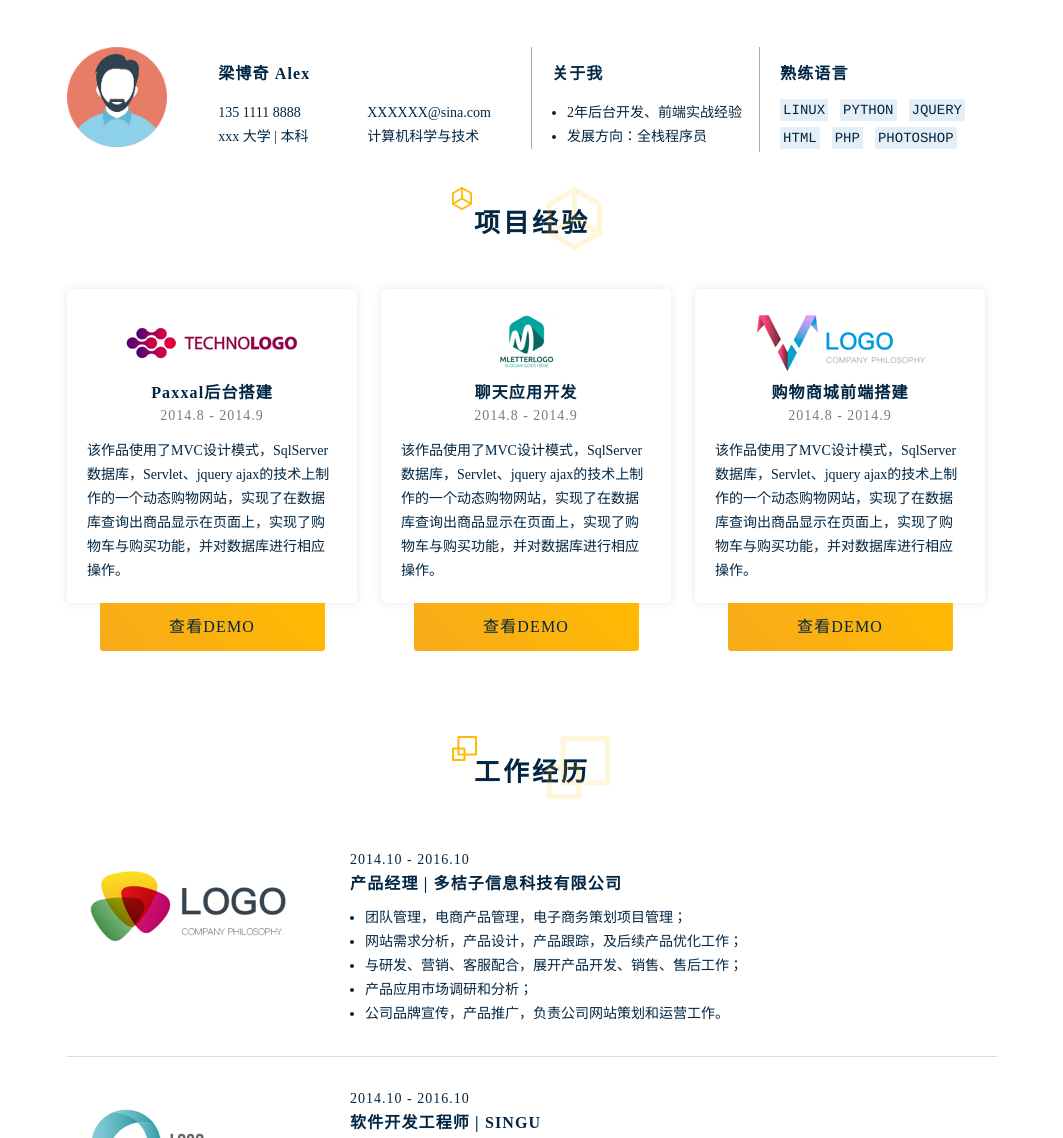
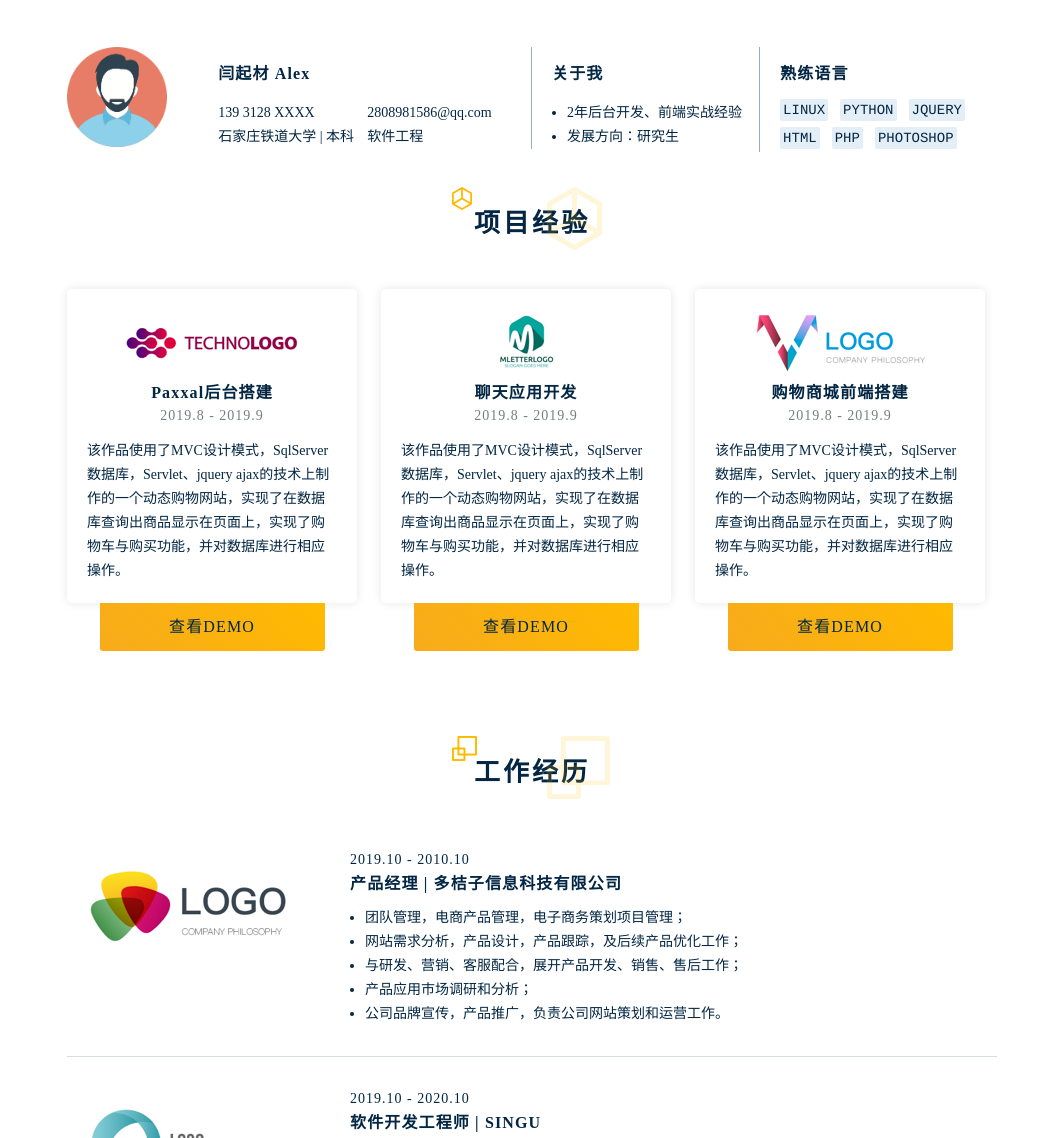
Before and after one commit to huozheabc/huozheabc.github.io, a plain HTML site: page index.html in a window 1280 px wide. Shown: the part 323-1461 px from the top of the page, without its empty margins (108-1171 px from the left). Drawn offline with Linux system fonts and the light colour scheme.

Commit message:
Update index.html

```diff
--- a/index.html
+++ b/index.html
@@ -24,15 +24,15 @@
                     </div>
                     <div class="col-9 item">
                         <p class="title name">
-                            梁博奇 Alex
+                            闫起材 Alex
                         </p>
                         <div class="col-6">
-                            <p class="phone">135 1111 8888</p>
-                            <p class="education">xxx 大学 | 本科</p>
+                            <p class="phone">139 3128 XXXX</p>
+                            <p class="education">石家庄铁道大学 | 本科</p>
                         </div>
                         <div class="col-6">
-                            <p class="email">XXXXXX@sina.com</p>
-                            <p class="profession">计算机科学与技术</p>
+                            <p class="email">2808981586@qq.com</p>
+                            <p class="profession">软件工程</p>
                         </div>
                     </div>
                 </div>
@@ -44,7 +44,7 @@
                             </p>
                             <ul>
                                 <li>2年后台开发、前端实战经验</li>
-                                <li>发展方向：全栈程序员</li>
+                                <li>发展方向：研究生</li>
                             </ul>
                         </div>
                     </div>
@@ -73,7 +73,7 @@
                     <div class="col-3-abs" id="project-0">
                         <div class="project-content"> <img src="./static/image/LOGO1.png" alt="">
                             <p class="project-title">Paxxal后台搭建</p>
-                            <p class="create-time">2014.8 - 2014.9</p>
+                            <p class="create-time">2019.8 - 2019.9</p>
                             <p class="decription"> 该作品使用了MVC设计模式，SqlServer数据库，Servlet、jquery ajax的技术上制作的一个动态购物网站，实现了在数据库查询出商品显示在页面上，实现了购物车与购买功能，并对数据库进行相应操作。 </p>
                         </div>
                         <div class="link-to">
@@ -84,7 +84,7 @@
                     <div class="col-3-abs" id="project-1">
                         <div class="project-content"> <img src="./static/image/LOGO2.png" alt="">
                             <p class="project-title">聊天应用开发</p>
-                            <p class="create-time">2014.8 - 2014.9</p>
+                            <p class="create-time">2019.8 - 2019.9</p>
                             <p class="decription"> 该作品使用了MVC设计模式，SqlServer数据库，Servlet、jquery ajax的技术上制作的一个动态购物网站，实现了在数据库查询出商品显示在页面上，实现了购物车与购买功能，并对数据库进行相应操作。 </p>
                         </div>
                         <div class="link-to">
@@ -95,7 +95,7 @@
                     <div class="col-3-abs endline" id="project-2">
                         <div class="project-content"> <img src="./static/image/LOGO3.png" alt="">
                             <p class="project-title">购物商城前端搭建</p>
-                            <p class="create-time">2014.8 - 2014.9</p>
+                            <p class="create-time">2019.8 - 2019.9</p>
                             <p class="decription"> 该作品使用了MVC设计模式，SqlServer数据库，Servlet、jquery ajax的技术上制作的一个动态购物网站，实现了在数据库查询出商品显示在页面上，实现了购物车与购买功能，并对数据库进行相应操作。 </p>
                         </div>
                         <div class="link-to">
@@ -115,7 +115,7 @@
                             <img class="company-logo" src="./static/image/LOGO4.png" alt="">
                         </div>
                         <div class="work-content">
-                            <p class="create-time">2014.10 - 2016.10</p>
+                            <p class="create-time">2019.10 - 2010.10</p>
                             <p class="job">产品经理 | 多桔子信息科技有限公司</p>
                             <ul>
                                 <li>团队管理，电商产品管理，电子商务策划项目管理；</li>
@@ -131,7 +131,7 @@
                             <img class="company-logo" src="./static/image/LOGO5.png" alt="">
                         </div>
                         <div class="work-content">
-                            <p class="create-time">2014.10 - 2016.10</p>
+                            <p class="create-time">2019.10 - 2020.10</p>
                             <p class="job">软件开发工程师 | SINGU</p>
                             <ul>
                                 <li>负责公司内部业务系统的设计及改进，参与公司网上商城系统产品功能设计及实施工作；</li>
@@ -151,9 +151,9 @@
                 <div class="peasonal-message">
                     <img class="peasonal-image" src="./static/image/peason.png" alt="">
                     <div class="item">
-                        <p class="name">梁博奇 Alex</p>
-                        <p class="phone">135 1111 8888</p>
-                        <p class="email">XXXXXX@sina.com</p>
+                        <p class="name">闫起材 Alex</p>
+                        <p class="phone">139 3128 XXXX</p>
+                        <p class="email">2808981596@qq.com</p>
                     </div>
                     <div class="item contact">
                         <div class="col-3 qrcode">
```
